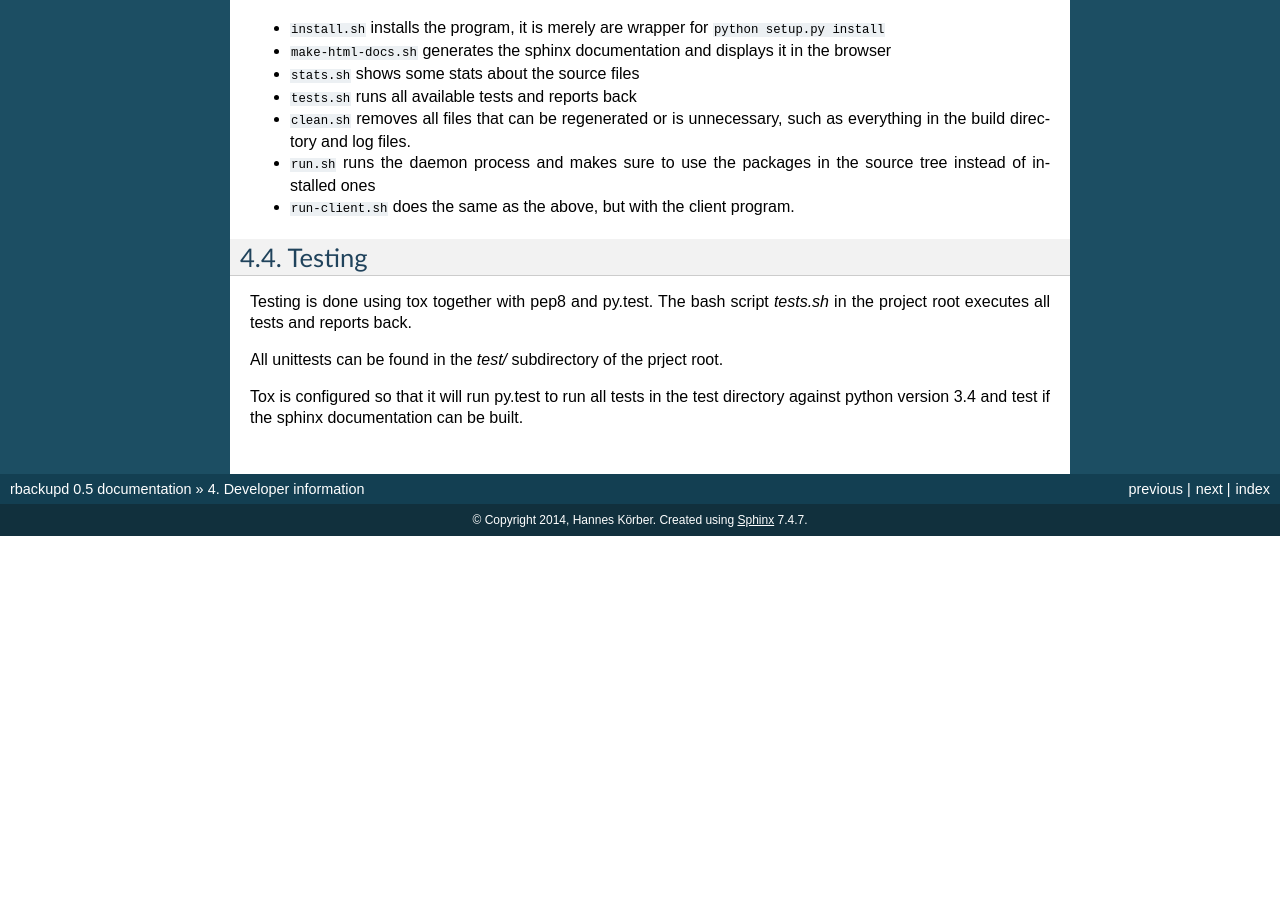
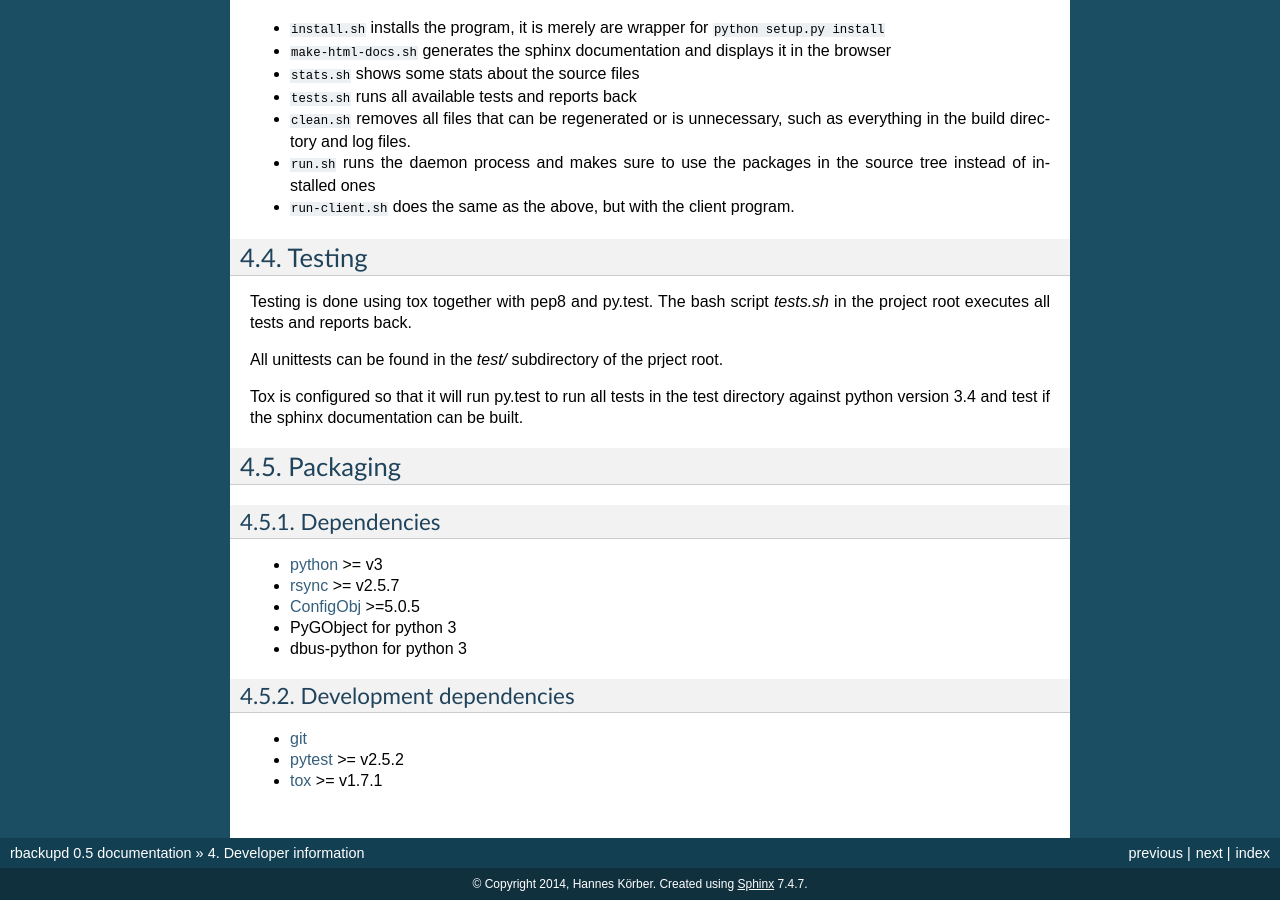
Before and after one commit to hakoerber/rbackupd, a Sphinx documentation site: the page built from doc/sphinx/source/devinfo.rst, in a window 1280 px wide and 900 px high, scrolled down 1777 px. Built offline with Sphinx 7.4.7, drawn with Linux system fonts in a browser that asks for light colours; before the commit the page ends 2313 px from its top, so only the background shows below that; some of the changed text lies outside the part shown.

Commit message:
Specify dependencies.

```diff
--- a/doc/sphinx/source/devinfo.rst
+++ b/doc/sphinx/source/devinfo.rst
@@ -14,7 +14,7 @@ Install *git*
 +++++++++++++
 
 Install ``git`` from your distribution's repositories or from `the website
-<http://git-scm.com/>`_. If you are unfamiliar with ``git``, `this book
+<http://git-scm.com>`_. If you are unfamiliar with ``git``, `this book
 <http://git-scm.com/book>`_ is a great resource and reference.
 
 Fork on GitHub
@@ -131,3 +131,22 @@ All unittests can be found in the `test/` subdirectory of the prject root.
 Tox is configured so that it will run py.test to run all tests in the test
 directory against python version 3.4 and test if the sphinx documentation can be
 built.
+
+Packaging
+---------
+
+Dependencies
+++++++++++++
+
+- `python <http://python.org>`_ >= v3
+- `rsync <http://rsync.samba.org>`_ >= v2.5.7
+- `ConfigObj <https://pypi.python.org/pypi/configobj>`_ >=5.0.5
+- PyGObject for python 3
+- dbus-python for python 3
+
+Development dependencies
+++++++++++++++++++++++++
+
+- `git <http://git-scm.com>`_
+- `pytest <http://pytest.org>`_ >= v2.5.2
+- `tox <https://pypi.python.org/pypi/tox>`_ >= v1.7.1
--- a/doc/sphinx/source/intro.rst
+++ b/doc/sphinx/source/intro.rst
@@ -4,7 +4,7 @@ Introduction
 ============
 
 |appname| is a backup program for linux using
-`rsync <http://rsync.samba.org/>`_. It creates "snapshots" of the filesystem
+`rsync <http://rsync.samba.org>`_. It creates "snapshots" of the filesystem
 that contain all files and directories of that filesystem at the time of the
 snapshot. To reduce the required disk space, files that have not changed since
 the last snapshot are hardlinked into the new snapshot.
--- a/doc/sphinx/source/setup.rst
+++ b/doc/sphinx/source/setup.rst
@@ -70,7 +70,7 @@ switch like this
 
 You require root privileges for the program to work.
 
-There is also a `systemd <http://www.freedesktop.org/wiki/Software/systemd/>`_
+There is also a `systemd <http://www.freedesktop.org/wiki/Software/systemd>`_
 service file shipped with the program. If you want to run |appname| as a
 systemd service, you can do so by executing
 
```
Also changed, not shown: other parts of doc/sphinx/source/intro.rst (+1 -1 lines).
